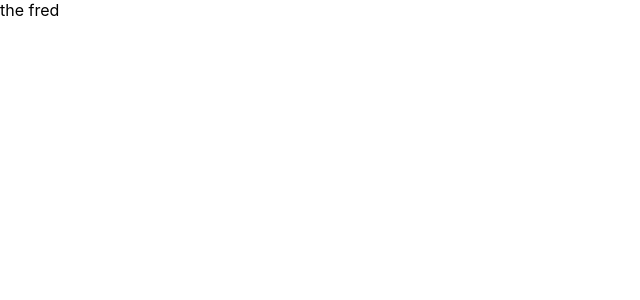
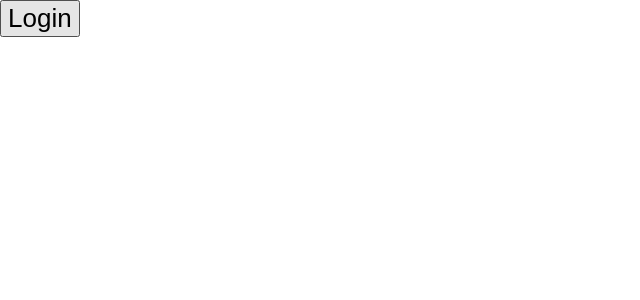
Before and after one commit to WildCodeSchool/create-js-monorepo, a React (Vite) app in the folder frontend/: page / in a window 1280 px wide. Shown: the top 300 px of the page, without its empty margins (0-640 px from the left). Built offline with nearby package versions, Linux system fonts and the light colour scheme.

Commit message:
Update HomePage.jsx

```diff
--- a/frontend/src/pages/HomePage/HomePage.jsx
+++ b/frontend/src/pages/HomePage/HomePage.jsx
@@ -1,6 +1,10 @@
 import "./HomePage.scss";
 
 function HomePage() {
-  return <div>the fred</div>;
+  return (
+    <button className="HomePage__button" type="button">
+      Login
+    </button>
+  );
 }
 export default HomePage;
```
